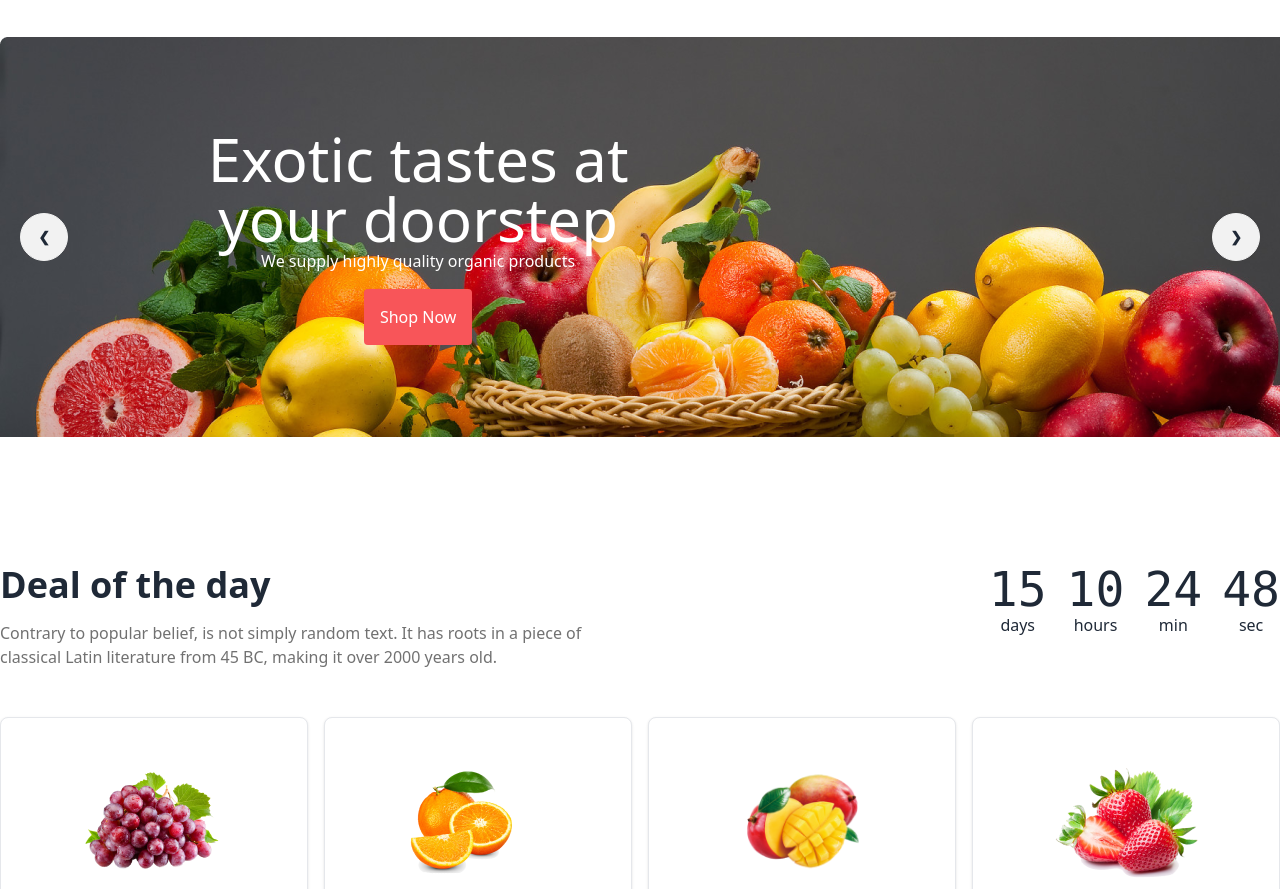
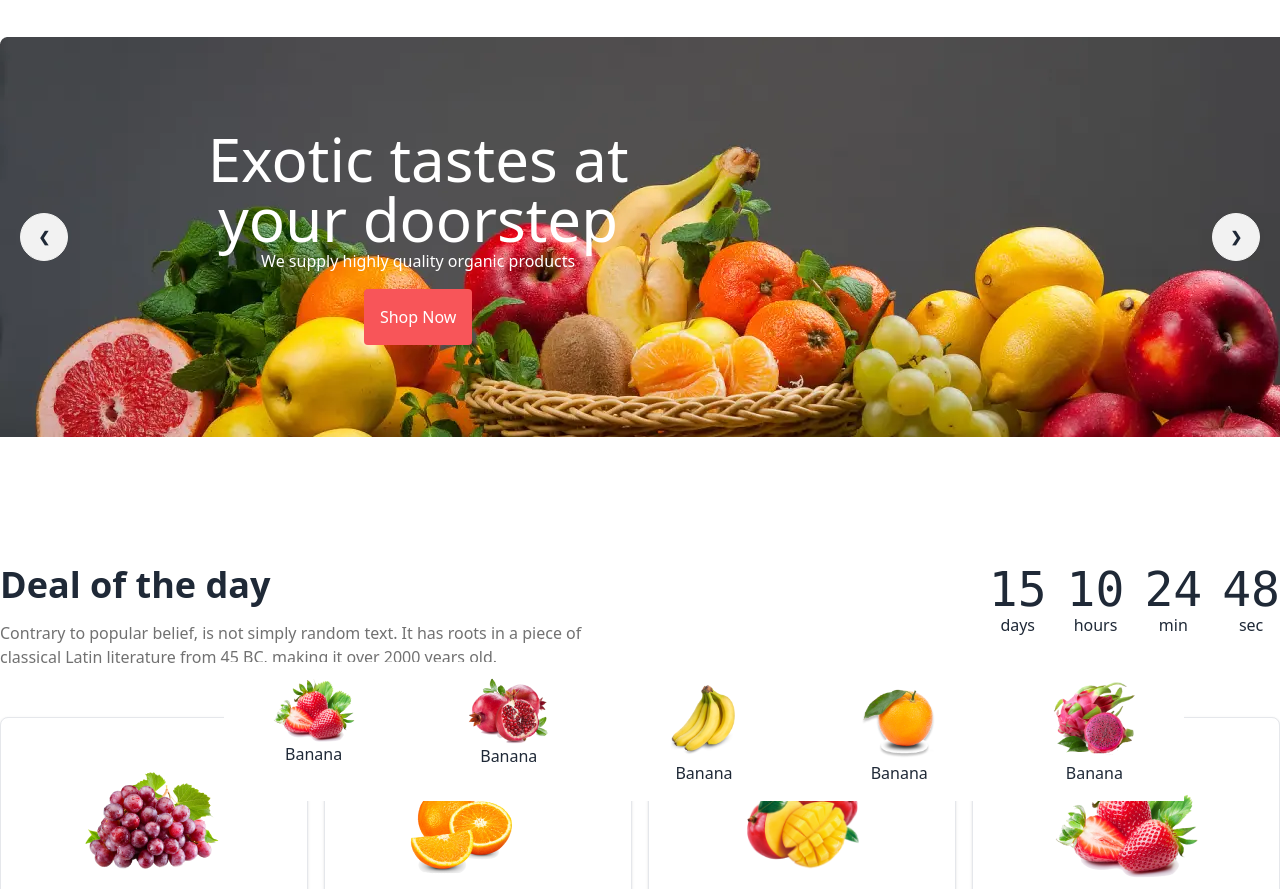
Before and after one commit to SakibUddinDu/Fruit-King, a plain HTML site: page index.html in a window 1280 px wide. Shown: the part 63-952 px from the top of the page. Drawn offline with nearby package versions, Linux system fonts and the light colour scheme; grey boxes are pictures that could not be loaded.

Commit message:
fruits section added and responsive primarily done3

```diff
--- a/index.html
+++ b/index.html
@@ -20,11 +20,11 @@
         theme: {
           extend: {
             backgroundImage: {
-              "hero-bg1": "url('./images/banners/banner1.png')",
-              "hero-bg2": "url('./images/banners/banner2.png')",
-              "hero-bg3": "url('./images/banners/banner3.png')",
-              "hero-bg4": "url('./images/banners/banner4.png')",
-              "team-bg": "url('./images/others/team.png')",
+              "hero-bg1": "url('./images/banners/banner1.webp')",
+              "hero-bg2": "url('./images/banners/banner2.webp')",
+              "hero-bg3": "url('./images/banners/banner3.webp')",
+              "hero-bg4": "url('./images/banners/banner4.webp')",
+              "team-bg": "url('./images/others/team.webp')",
             },
           },
         },
@@ -67,7 +67,7 @@
               <input
                 type="text"
                 id="email-adress-icon"
-                class="bg-gray-50 border border-gray-300 text-gray-900 sm:text-sm rounded-lg focus:ring-blue-500 focus:border-blue-500 block w-full pl-10 p-2"
+                class="bg-gray-50 border border-gray-300 text-gray-900 rounded-full focus:outline-none sm:text-sm rounded-lg focus:ring-blue-500 block w-full pl-10 p-2"
                 placeholder="Search..."
               />
             </div>
@@ -146,8 +146,10 @@
       </nav>
     </div>
 
+
+
     <!-- banner slider -->
-    <div class="flex justify-center items-center mb-32 container">
+    <div class="flex justify-center items-center mb-32 container relative">
       <div class="carousel">
         <!-- slide 1 -->
         <div
@@ -229,11 +231,37 @@
       </div>
     </div>
 
+    <!-- fruits section -->
+    <div class="fruits_hero container w-9/12 bg-white absolute right-24 -bottom-16 overflow-hidden">
+      <div class="grid grid-cols-5 gap-4 ">
+        <div class="fruit text-center px-12 py-4">
+          <img src="./images/fruits/fruit4.png" alt="">
+          <p>Banana</p>
+        </div>
+        <div class="fruit   px-12 py-4 text-center w-fullpx-12 py-4">
+          <img src="./images/fruits/fruit5.png" alt="">
+          <p>Banana</p>
+        </div>
+        <div class="fruit   px-12 py-4 text-center w-fullpx-12 py-4">
+          <img src="./images/fruits/fruit9.png" alt="">
+          <p>Banana</p>
+        </div>
+        <div class="fruit   px-12 py-4 text-center w-fullpx-12 py-4">
+          <img src="./images/fruits/fruit7.png" alt="">
+          <p>Banana</p>
+        </div>
+        <div class="fruit   px-12 py-4 text-center w-fullpx-12 py-4">
+          <img src="./images/fruits/fruit8.png" alt="">
+          <p>Banana</p>
+        </div>
+      </div>
+    </div>
+
     <!-- Deal of the day -->
-    <section class="Deal_of_the_day container mb-32">
+    <section class="Deal_of_the_day container md:mb-32">
       <!-- title and timer -->
-      <div class="title_and_timer flex justify-between mb-12">
-        <div class="title w-1/2">
+      <div class="title_and_timer md:justify-between mb-12 md:flex">
+        <div class="title md:w-1/2">
           <h4 class="text-4xl font-semibold mb-4">Deal of the day</h4>
           <p class="leading-6 text-[#12121299]">
             Contrary to popular belief, is not simply random text. It has roots
@@ -271,7 +299,7 @@
         </div>
       </div>
       <!-- cards -->
-      <div class="cards grid grid-cols-4 gap-4">
+      <div class="cards grid lg:grid-cols-4 md:grid-cols-2 md:gap-4 sm:justify-center">
         <div
           class="w-full max-w-sm bg-white border border-gray-200 rounded-lg shadow dark:bg-gray-800 dark:border-gray-700 px-12 py-4"
         >
@@ -610,7 +638,7 @@
             Contrary to popular belief, is not simply random text. It has roots in a piece of classical Latin literature from 45 BC, making it over 2000 years old.
           </p>
       </div>
-      <div class="grid grid-cols-4 gap-4 ">
+      <div class="grid lg:grid-cols-4 md:grid-cols-2 gap-4 ">
         <!-- member-1 -->
         <div
           class="w-full max-w-sm rounded-lg shadow text-white px-12 py-4 "
@@ -731,7 +759,7 @@
           Contrary to popular belief, is not simply random text. It has roots in a piece of classical Latin literature from 45 BC, making it over 2000 years old.
         </p>
     </div>
-    <div class="grid grid-cols-3 mt-12">
+    <div class="grid lg:grid-cols-3 mt-12">
       <div class="features flex flex-col justify-between">
         <div class="flex items-center">
           <i class="fa-solid fa-people-group"></i>
```
Also changed, not shown: images/banners/banner1.webp (added), images/banners/banner2.webp (added), images/banners/banner3.webp (added), images/banners/banner4.webp (added), images/others/team.webp (added).
